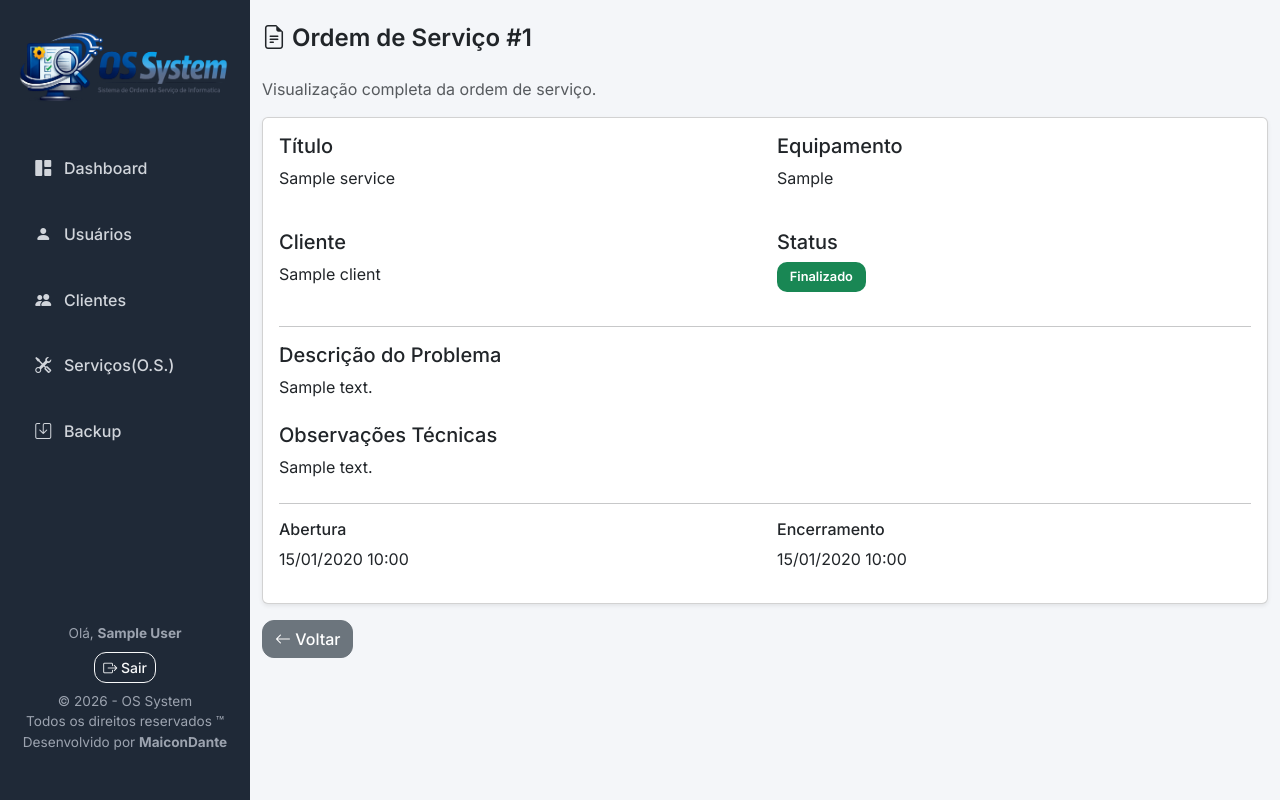
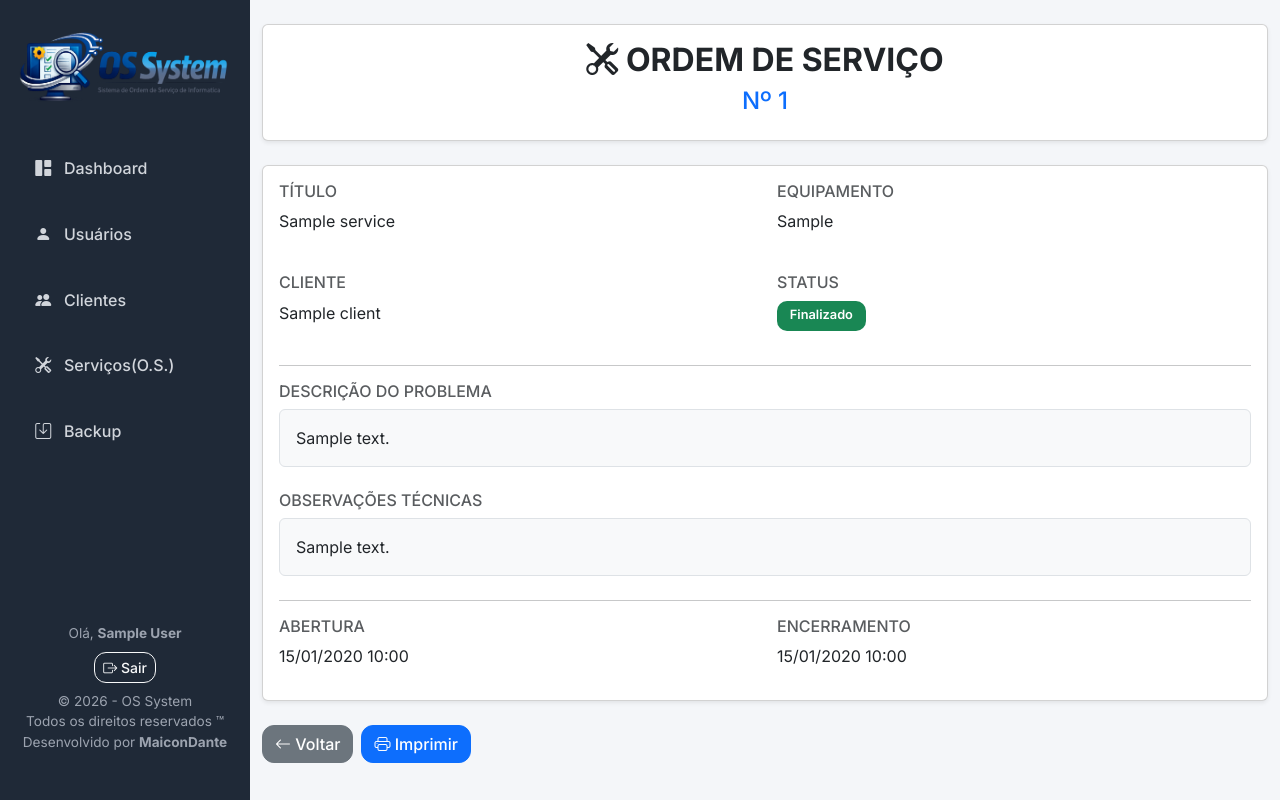
Before and after one commit to MaiconDante/os_system, a Flask app: page /orders/1 in a window 1280 px wide. Run offline with Flask 3, Linux system fonts and the light colour scheme; a user stored in the database is signed in; tables that the repository leaves empty hold one stand-in row (values such as "Sample post").

Commit message:
feat: Adiciona impressão da ordem de serviço.

```diff
--- a/app/static/css/style.css
+++ b/app/static/css/style.css
@@ -334,3 +334,28 @@ body {
 .completed-card i {
     color: #16a34a;
 }
+
+/* ==========================
+   IMPRESSÃO
+========================== */
+
+@media print {
+
+    .sidebar {
+        display: none !important;
+    }
+
+    .btn {
+        display: none !important;
+    }
+
+    .main-content {
+        margin-left: 0 !important;
+        width: 100% !important;
+    }
+
+    .alert {
+        display: none !important;
+    }
+
+}
--- a/app/templates/orders/details.html
+++ b/app/templates/orders/details.html
@@ -6,14 +6,22 @@ Detalhes da Ordem de Serviço
 
 {% block content %}
 
-<h1 class="page-title">
-    <i class="bi bi-file-earmark-text"></i>
-    Ordem de Serviço #{{ order.id }}
-</h1>
+<div class="card shadow-sm mb-4">
 
-<p class="text-muted">
-    Visualização completa da ordem de serviço.
-</p>
+    <div class="card-body text-center">
+
+        <h2 class="fw-bold mb-2">
+            <i class="bi bi-tools"></i>
+            ORDEM DE SERVIÇO
+        </h2>
+
+        <h4 class="text-primary">
+            Nº {{ order.id }}
+        </h4>
+
+    </div>
+
+</div>
 
 <div class="card shadow-sm">
 
@@ -23,7 +31,9 @@ Detalhes da Ordem de Serviço
 
             <div class="col-md-6">
 
-                <h5>Título</h5>
+                <h6 class="text-muted">
+                    TÍTULO
+                </h6>
 
                 <p>
                     {{ order.title }}
@@ -33,7 +43,9 @@ Detalhes da Ordem de Serviço
 
             <div class="col-md-6">
 
-                <h5>Equipamento</h5>
+                <h6 class="text-muted">
+                    EQUIPAMENTO
+                </h6>
 
                 <p>
                     {{ order.equipment }}
@@ -47,7 +59,9 @@ Detalhes da Ordem de Serviço
 
             <div class="col-md-6">
 
-                <h5>Cliente</h5>
+                <h6 class="text-muted">
+                    CLIENTE
+                </h6>
 
                 <p>
                     {{ order.client.name }}
@@ -57,7 +71,9 @@ Detalhes da Ordem de Serviço
 
             <div class="col-md-6">
 
-                <h5>Status</h5>
+                <h6 class="text-muted">
+                    STATUS
+                </h6>
 
                 {% if order.status == "Aberto" %}
 
@@ -87,21 +103,29 @@ Detalhes da Ordem de Serviço
 
         <div class="mb-4">
 
-            <h5>Descrição do Problema</h5>
+            <h6 class="text-muted">
+                DESCRIÇÃO DO PROBLEMA
+            </h6>
 
-            <p>
+            <div class="border rounded p-3 bg-light">
+
                 {{ order.description }}
-            </p>
+
+            </div>
 
         </div>
 
         <div class="mb-4">
 
-            <h5>Observações Técnicas</h5>
+            <h6 class="text-muted">
+                OBSERVAÇÕES TÉCNICAS
+            </h6>
 
-            <p>
+            <div class="border rounded p-3 bg-light">
+
                 {{ order.technical_notes or "Nenhuma observação registrada." }}
-            </p>
+
+            </div>
 
         </div>
 
@@ -111,7 +135,9 @@ Detalhes da Ordem de Serviço
 
             <div class="col-md-6">
 
-                <h6>Abertura</h6>
+                <h6 class="text-muted">
+                    ABERTURA
+                </h6>
 
                 <p>
                     {{ order.created_at.strftime('%d/%m/%Y %H:%M') }}
@@ -121,7 +147,9 @@ Detalhes da Ordem de Serviço
 
             <div class="col-md-6">
 
-                <h6>Encerramento</h6>
+                <h6 class="text-muted">
+                    ENCERRAMENTO
+                </h6>
 
                 <p>
 
@@ -145,7 +173,7 @@ Detalhes da Ordem de Serviço
 
 </div>
 
-<div class="mt-3">
+<div class="mt-4 d-flex gap-2">
 
     <a
         href="{{ url_for('order_service.index') }}"
@@ -155,6 +183,15 @@ Detalhes da Ordem de Serviço
         Voltar
     </a>
 
+    <button
+        type="button"
+        class="btn btn-primary"
+        onclick="window.print()"
+    >
+        <i class="bi bi-printer"></i>
+        Imprimir
+    </button>
+
 </div>
 
 {% endblock %}
```
